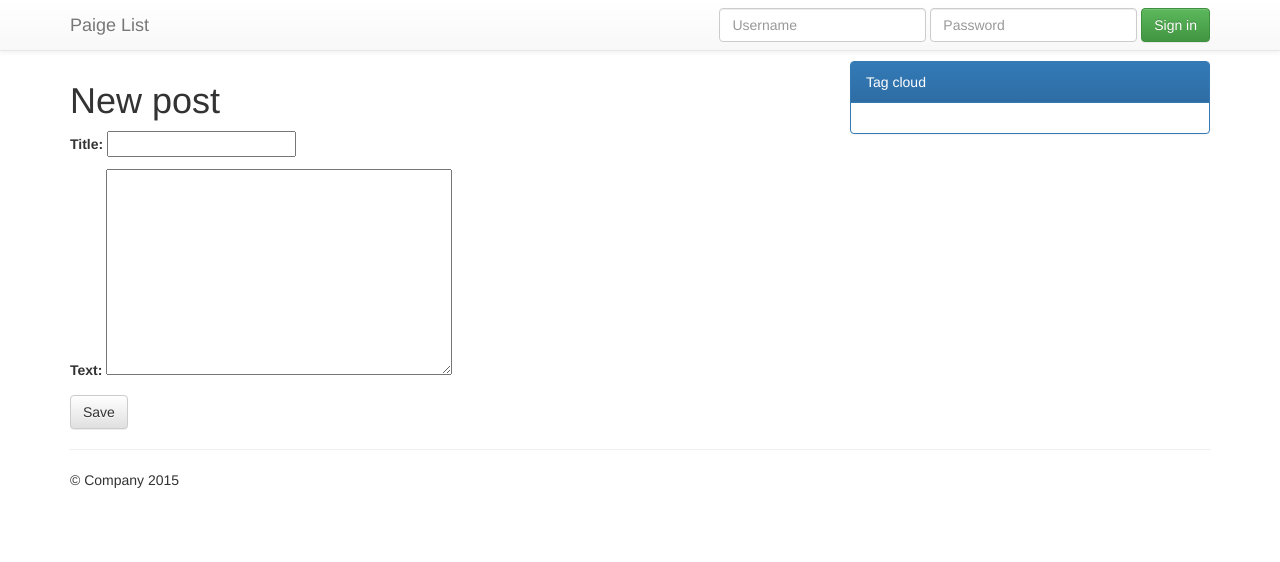
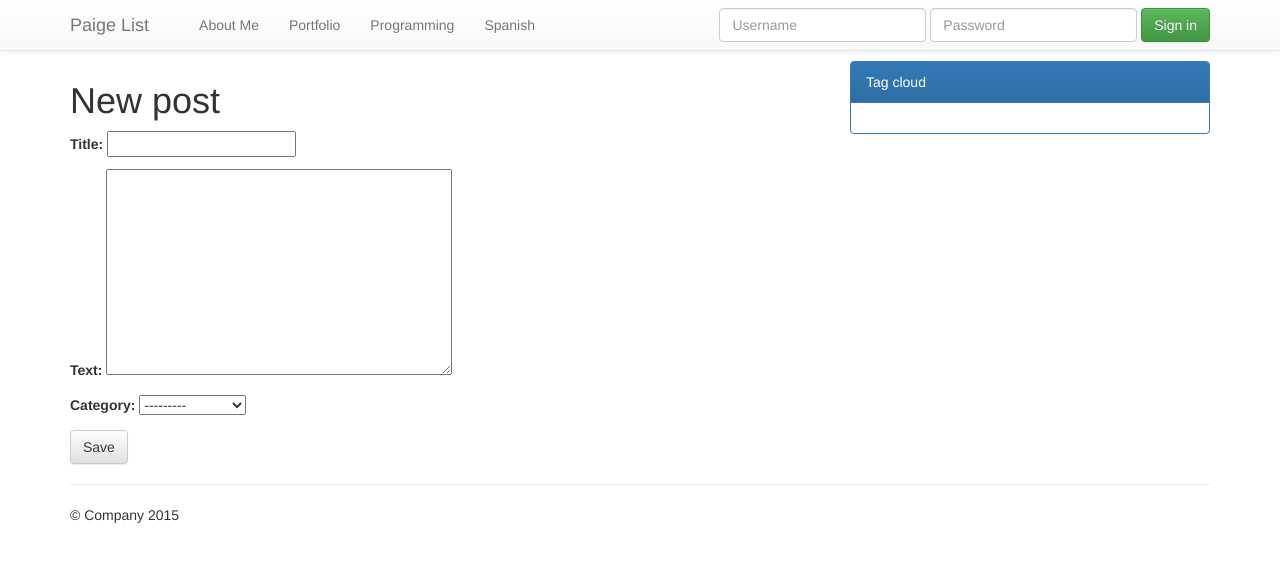
Before and after one commit to paige0701/my-first-blog, a Django app: page /post/new/ in a window 1280 px wide. Shown: the top 562 px of the page. Run offline with Django 3.2, Linux system fonts and the light colour scheme; some libraries are stand-ins or nearby versions.

Commit message:
made categories git status

```diff
--- a/blog/forms.py
+++ b/blog/forms.py
@@ -5,4 +5,4 @@ class PostForm(forms.ModelForm):
 
     class Meta:
         model = Post
-        fields = ('title', 'text',)
+        fields = ('title', 'text','category')
--- a/blog/models.py
+++ b/blog/models.py
@@ -5,6 +5,13 @@ from django.utils import timezone
 # This is a Post object. using Class to define an object.
 # Post is a name of a model. Always start with a uppercase.
 class Post(models.Model):
+    category_choices = (
+        (1, "About Me"),
+        (2, "Portfolio"),
+        (3, 'Programming'),
+        (4, 'Spanish')
+    )
+
     author = models.ForeignKey('auth.User')
 
     # These are properties that model Post has
@@ -12,6 +19,8 @@ class Post(models.Model):
     text = models.TextField()
     created_date = models.DateTimeField(default=timezone.now)
     published_date = models.DateTimeField(blank=True, null=True)
+    category = models.IntegerField(choices=category_choices, null=True)
+
 
     # publish method !
     def publish(self):
@@ -20,3 +29,18 @@ class Post(models.Model):
 
     def __str__(self):
         return self.title
+
+
+    def get_category_name(self,num):
+        print("here")
+
+        if num == "1":
+            return "About Me"
+        elif num == "2":
+            print("hello")
+            return "Portfolio"
+        elif num == "3":
+            return "Programming"
+        elif num == "4":
+            print("ddd")
+            return "Spanish"
--- a/blog/templates/blog/post_detail.html
+++ b/blog/templates/blog/post_detail.html
@@ -9,6 +9,8 @@
         {% endif %}
         <h1>{{ post.title }}</h1>
         <p>{{ post.text|linebreaksbr }}</p>
+        {% if user.is_authenticated %}
         <a href="{% url 'post_edit'  post.pk %}">Edit this post</a>
+        {% endif  %}
     </div>
 {% endblock %}
--- a/blog/templates/header.html
+++ b/blog/templates/header.html
@@ -9,6 +9,14 @@
             </button>
             <a class="navbar-brand" href="{% url 'post_list' %}">Paige List</a>
         </div>
+
+        <ul class="nav navbar-nav" style="margin-left: 20px;">
+            <li class=""><a href="{% url 'post_list_with_category' category=1 %}">About Me</a></li>
+            <li><a href="{% url 'post_list_with_category' category=2 %}">Portfolio</a></li>
+            <li><a href="{% url 'post_list_with_category' category=3 %}">Programming</a></li>
+            <li><a href="{% url 'post_list_with_category' category=4 %}">Spanish</a></li>
+        </ul>
+
         <div id="navbar" class="navbar-collapse collapse">
 
             {% block toggle_login %}
--- a/blog/urls.py
+++ b/blog/urls.py
@@ -7,6 +7,8 @@ from django.contrib.auth.views import logout as logout
 
 urlpatterns = [
     url(r'^$', views.post_list, name='post_list'),
+
+    url(r'^category/(?P<category>\d+)/$', views.post_list_with_category, name='post_list_with_category'),
     url(r'^post/(?P<pk>\d+)/$', views.post_detail, name='post_detail'),
 
     url(r'^login/$',login, {'template_name':"auth/login.html"}, name='blog_login'),
--- a/blog/views.py
+++ b/blog/views.py
@@ -12,6 +12,18 @@ def post_list(request):
     posts = Post.objects.filter(published_date__lte=timezone.now()).order_by('published_date')
 
     return render(request, 'blog/post_list.html', {'posts': posts})
+
+def post_list_with_category(request, category):
+    print(category)
+    print("$$")
+    p = Post()
+
+    # category = p.get_category_name(category)
+
+    posts = Post.objects.filter(published_date__lte=timezone.now()).order_by('published_date').filter(category=category)
+    # posts = Post.objects.filter(published_date__lte=timezone.now()).order_by('published_date')
+    return render(request, 'blog/post_list_category.html', {'posts': posts})
+
 
 
 def post_detail(request,pk):
```
Also changed, not shown: blog/templates/blog/post_list_category.html (added, +13 -0 lines), blog/migrations/0003_post_category.py (added), blog/migrations/0004_auto_20170402_2357.py (added), blog/migrations/0005_auto_20170403_0011.py (added).
